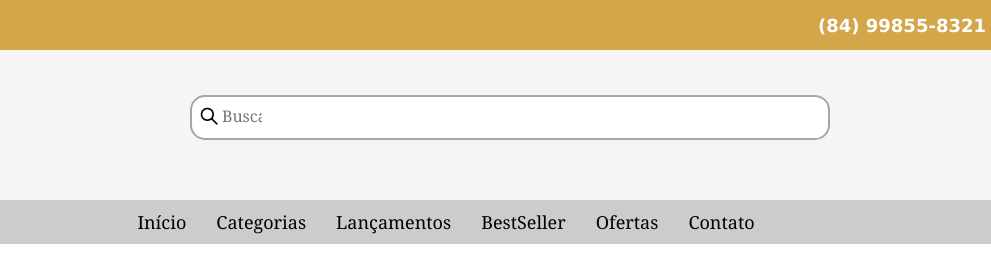
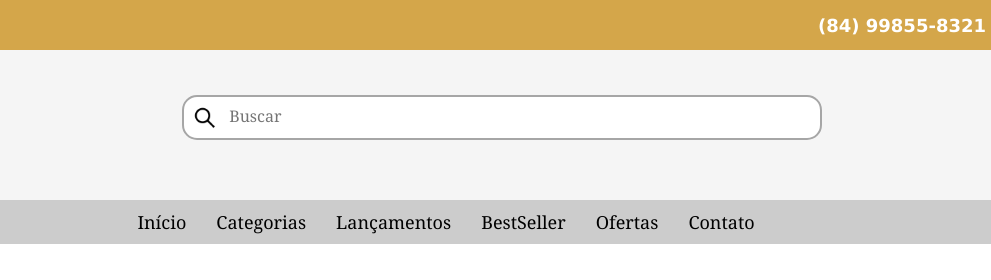
Before and after one commit to AugustoB4/ProjetoLayoutLivrariaStudy, a plain HTML site: page index.html in a window 1280 px wide. Shown: the top 280 px of the page, 194-1185 px from the left. Drawn offline with Linux system fonts and the light colour scheme.

Commit message:
Aba de pesquisa bug fix

```diff
--- a/index.html
+++ b/index.html
@@ -17,7 +17,7 @@
         </div>
 
         <div class="ContainerHeader">
-            <input type="text" class="AbaDePesquisa" placeholder="Busca">
+            <input type="text" class="AbaDePesquisa" placeholder="Buscar">
             <div class="ContainerLupa"><img src="imagens/icones/IconeLupaDePesquisa.png" alt="Lupa" class="Lupa"></div></input>
             <img src="imagens/logos/LogoStudyBayAmarela.png" alt="LogoTipo" class="LogoTipo">
         </div>
--- a/style.css
+++ b/style.css
@@ -100,13 +100,11 @@
     background-color: var(--cor4);
     width: 100%;
     height: 50px;
-    margin-bottom: 20px;
 }
 
 .AbaDePesquisa {
     border: solid 2px var(--cor5);
     font-family: 'Lucida Sans', 'Lucida Sans Regular', 'Lucida Grande', 'Lucida Sans Unicode', Geneva, Verdana, sans-serif;
-    padding: 10px;
     outline: none;
     position: absolute;
     background-color: white;
@@ -116,7 +114,10 @@
     max-width: 670px;
     height: 30%;
     top: 30%;
-    left: 30%;
+    left: 29%;
+    padding-left: 45px;
+    padding-right: 15px;
+    margin-left: 5px;
 }
 
 input:focus {
@@ -132,21 +133,18 @@ input {
     height: 30px;
     width: 30px;
     top: 30%;
-    left: 30%;
+    left: 29.5%;
 }
 .Lupa {
     position: absolute;
-    height: 20px;
+    height: 23px;
     width: auto;
-    top: 38%;
-    left: 31.5%;
+    top: 35%;
+    left: 32%;
     cursor: pointer;
 }
 
 .AbaDePesquisa::placeholder {
-    padding-left: 20px;
-    min-width: 30px;
-    max-width: 40px;
     font-family: Georgia, 'Times New Roman', Times, serif;
     font-size: 16px;
 }
```
